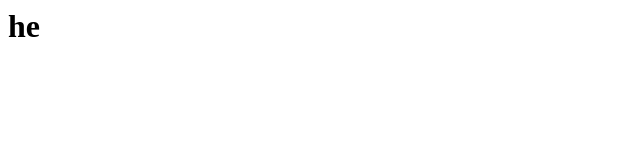
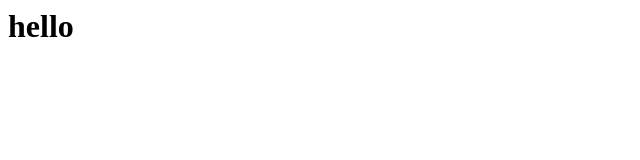
Before and after one commit to dalmok/JBM, a plain HTML site: page index.html in a window 1280 px wide. Shown: the full height of the page, 0-640 px from the left. Drawn offline with Linux system fonts and the light colour scheme.

Commit message:
Update index.html

```diff
--- a/index.html
+++ b/index.html
@@ -1 +1 @@
-<h1>he
+<h1>hello</h1>
```
